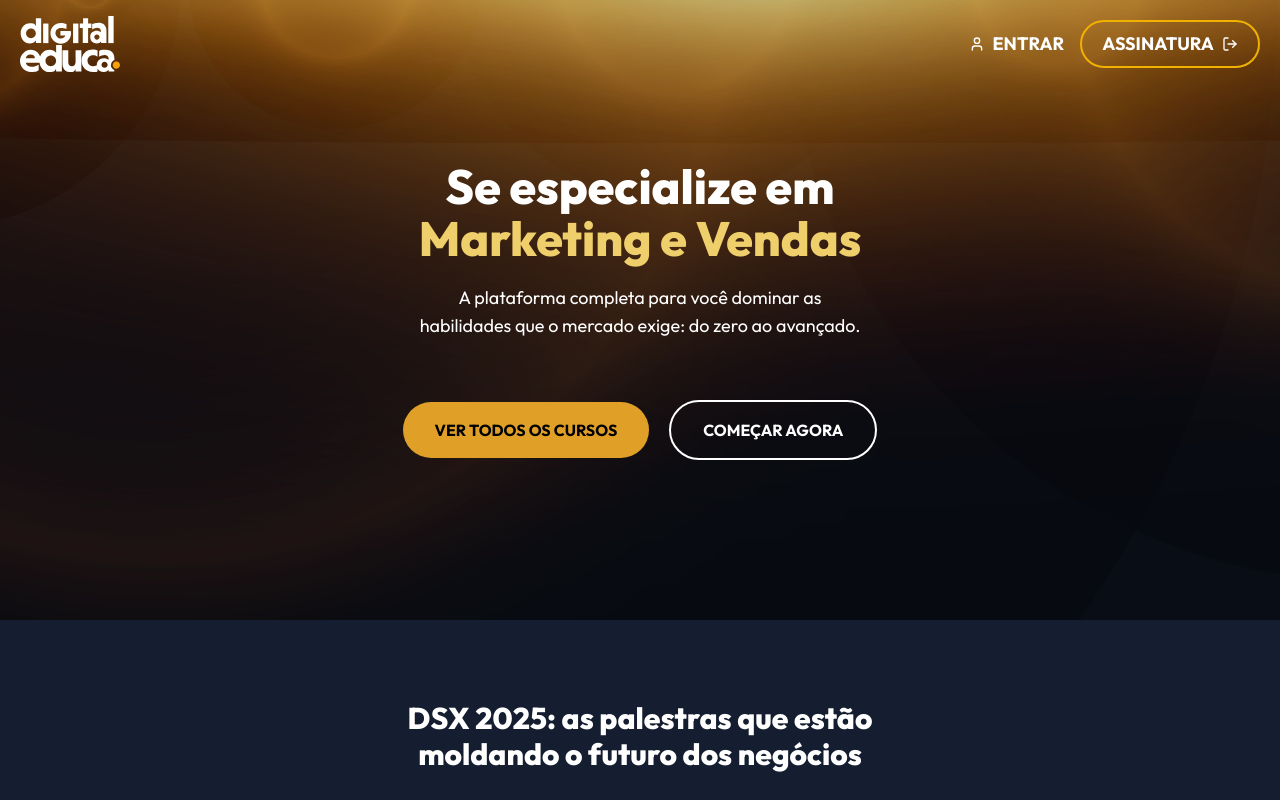
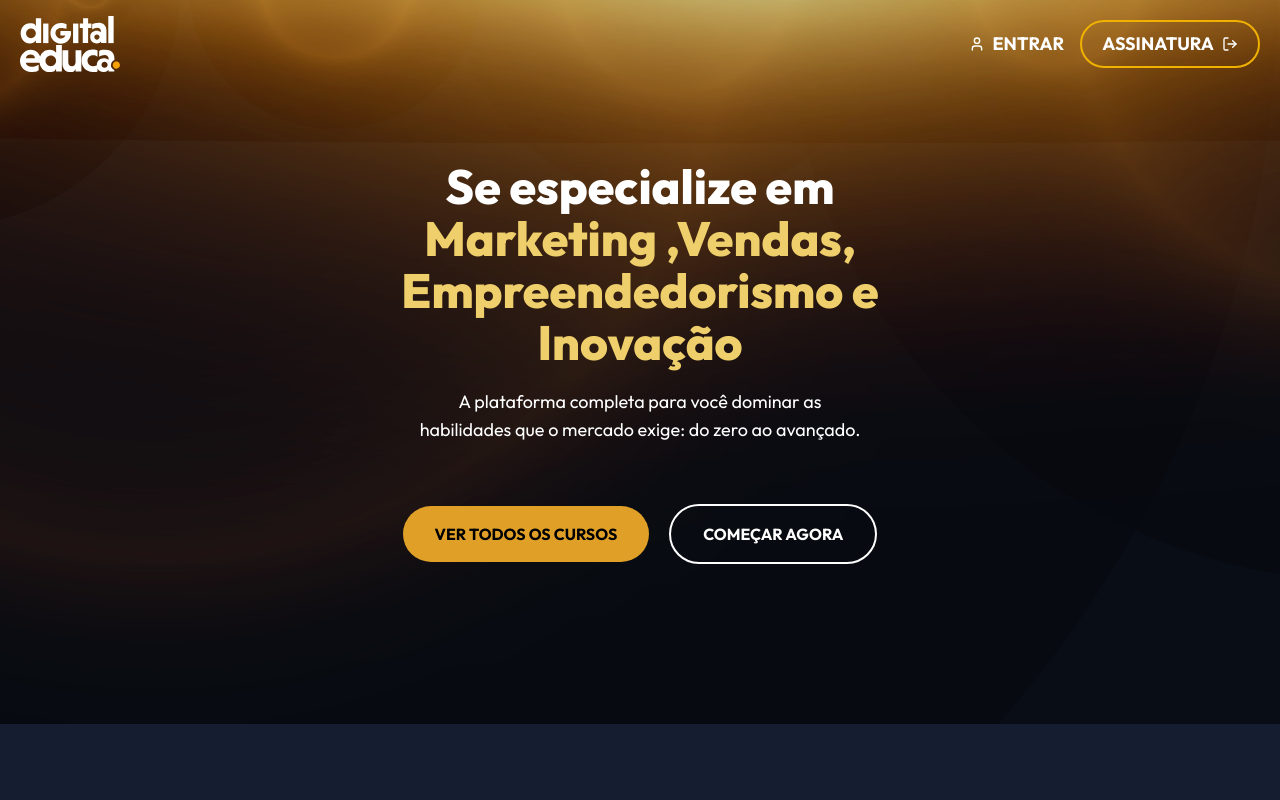
Before and after one commit to e-osouza/lp-digitaleduca, a Next.js app: page / in a window 1280 px wide. Shown: the top 800 px of the page. Built offline with nearby package versions, Linux system fonts and the light colour scheme.

Commit message:
v0.2 mudanca de preco

```diff
--- a/src/app/layout.tsx
+++ b/src/app/layout.tsx
@@ -22,7 +22,7 @@ const Outfit = localFont({
 
 export const metadata: Metadata = {
   title: "Digital Educa",
-  description: "Generated by create next app",
+  description: "Marketing ,Vendas, Empreendedorismo e Inovação",
 };
 
 export default function RootLayout({
@@ -32,6 +32,9 @@ export default function RootLayout({
 }>) {
   return (
     <html lang="pt-BR" className="scroll-smooth">
+      <head>
+        <link rel="icon" href="/icon-digitaleduca.png" sizes="any" />
+      </head>
       <body
         className={`${Outfit.className} ${geistSans.variable} ${geistMono.variable} antialiased`}
       >
--- a/src/app/page.tsx
+++ b/src/app/page.tsx
@@ -1,4 +1,3 @@
-import CardCurso from "../../componentes/cardCurso";
 import Image from "next/image";
 import { BadgeCheck, ChartNoAxesColumnIncreasing, CirclePlay, GraduationCap, LucideGraduationCap, ShieldCheck, TvMinimal, UsersRound } from "lucide-react";
 import FAQ from "../../componentes/faq";
@@ -13,8 +12,10 @@ export default function Home() {
       {/* hero banner */}
       <div className="bg-[var(--primary)] bg-[url(/bannerSuperior.png)] bg-top py-40">
         <div className="max-w-[var(--largura)] mx-auto px-5">
-          <h1 className="text-white text-center text-5xl/13 font-extrabold">Se especialize em <span className="block text-[#efcf6b]">Marketing e Vendas</span></h1>
-          <p className="text-white text-center mx-auto text-lg mt-5 max-w-[450px]">A plataforma completa para você dominar as habilidades que o mercado exige: do zero ao avançado.</p>
+          <div className="max-w-[500px] mx-auto">
+            <h1 className="text-white text-center text-5xl/13 font-extrabold">Se especialize em <span className="block text-[#efcf6b]">Marketing ,Vendas, Empreendedorismo e Inovação</span></h1>
+            <p className="text-white text-center mx-auto text-lg mt-5 max-w-[450px]">A plataforma completa para você dominar as habilidades que o mercado exige: do zero ao avançado.</p>
+          </div>
           <div className="flex gap-5 justify-center items-center flex-col md:flex-row mt-15">
             <a href="#cursos" className="bg-[var(--amarelo)] rounded-full px-8 py-5 text-md leading-[1] font-bold uppercase">Ver todos os cursos</a>
             <a href="https://painel.digitaleduca.com.vc/checkout" className="border-2 border-white text-white rounded-full px-8 py-5 text-md leading-[1] font-bold uppercase">Começar agora</a>
@@ -100,13 +101,18 @@ export default function Home() {
         {/* section 5 */}
       <div className="max-w-[var(--largura)] mx-auto">
         <div className="h-auto w-[350px] mx-auto rounded-xl bg-[url('/bgpromo.svg'),linear-gradient(to_top,#0D68F9,#6A97FA)] bg-size-[100%_auto] bg-center bg-no-repeat text-white p-8 text-center">
-          <h3 className="text-xl font-bold uppercase mb-3">Assinatura Anual</h3>
+          <h3 className="text-xl font-bold uppercase mb-3">Assinatura Mensal</h3>
           <p className="text-lg leading-[1.2]">Comece hoje e mude sua carreira profissional.</p>
           <div className="flex items-center justify-center gap-2 mt-5">
             <Image src="/badge.svg" alt="" width={50} height={50}/>
-            <button className="rounded-full border-2 text-white leading-[1] font-bold px-4 py-2 uppercase">1 ano de acesso</button>
+            <button className="rounded-full border-2 text-white leading-[1] font-bold px-4 py-2 uppercase">Plano mensal</button>
           </div>
-          <h4 className="text-4xl font-bold mt-4 mb-5">R$350,00</h4>
+          <div className="flex gap-2 justify-center items-center mt-4 mb-2">
+            <p>De</p>
+            <p className="line-through text-xl leading-[1]">R$149,00</p>
+            <p>por</p>
+          </div>
+          <h4 className="text-4xl font-bold mb-5">R$79,90</h4>
           <a href="https://painel.digitaleduca.com.vc/checkout" className="uppercase block bg-[var(--amarelo)] rounded-full font-bold text-black px-8 py-4">Garantir minha vaga</a>
           <p className="text-sm mt-5 flex gap-2 justify-center"><ShieldCheck size={20}/>Segurança de 7 dias para testes </p>
         </div>
```
Also changed, not shown: public/icon-digitaleduca.png (added).
